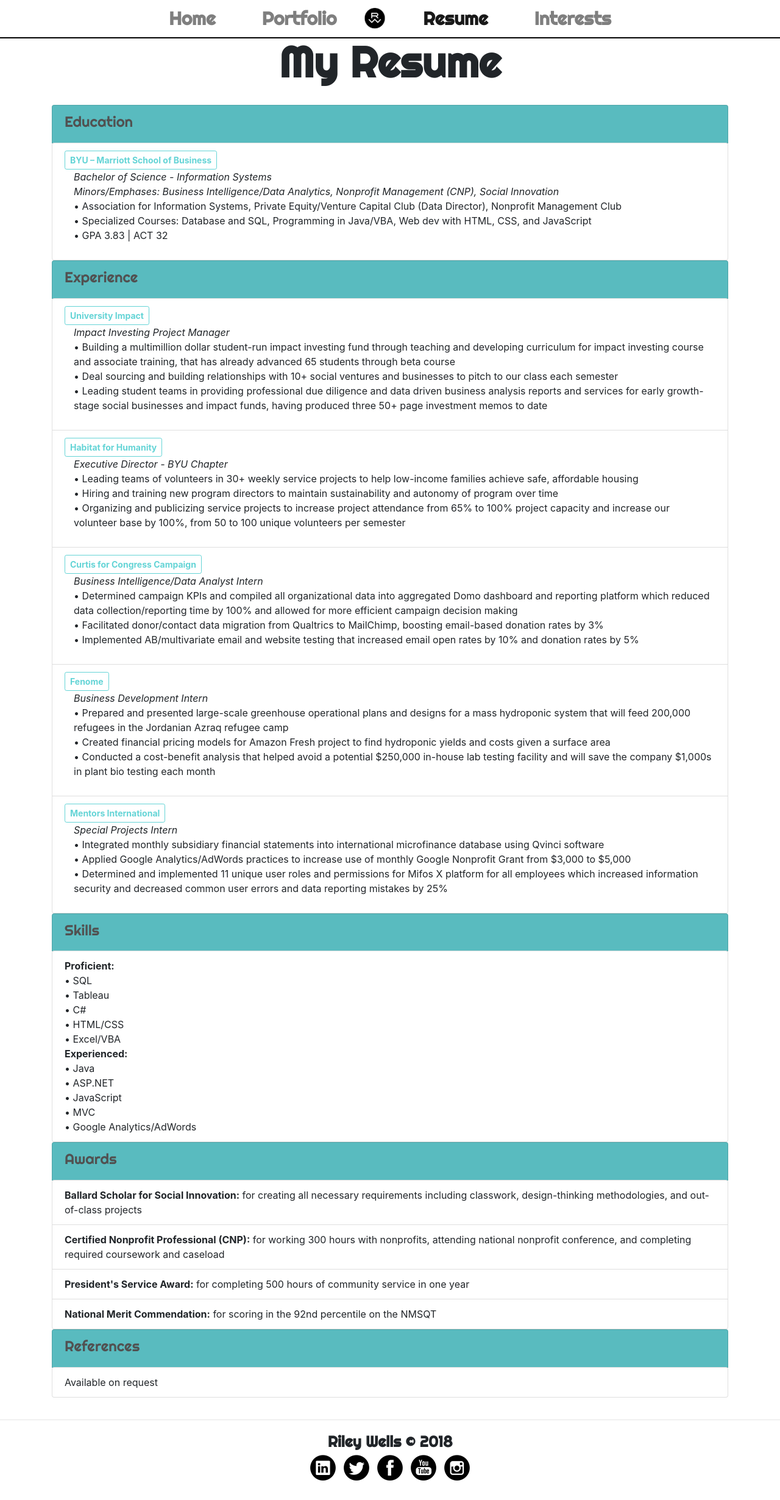
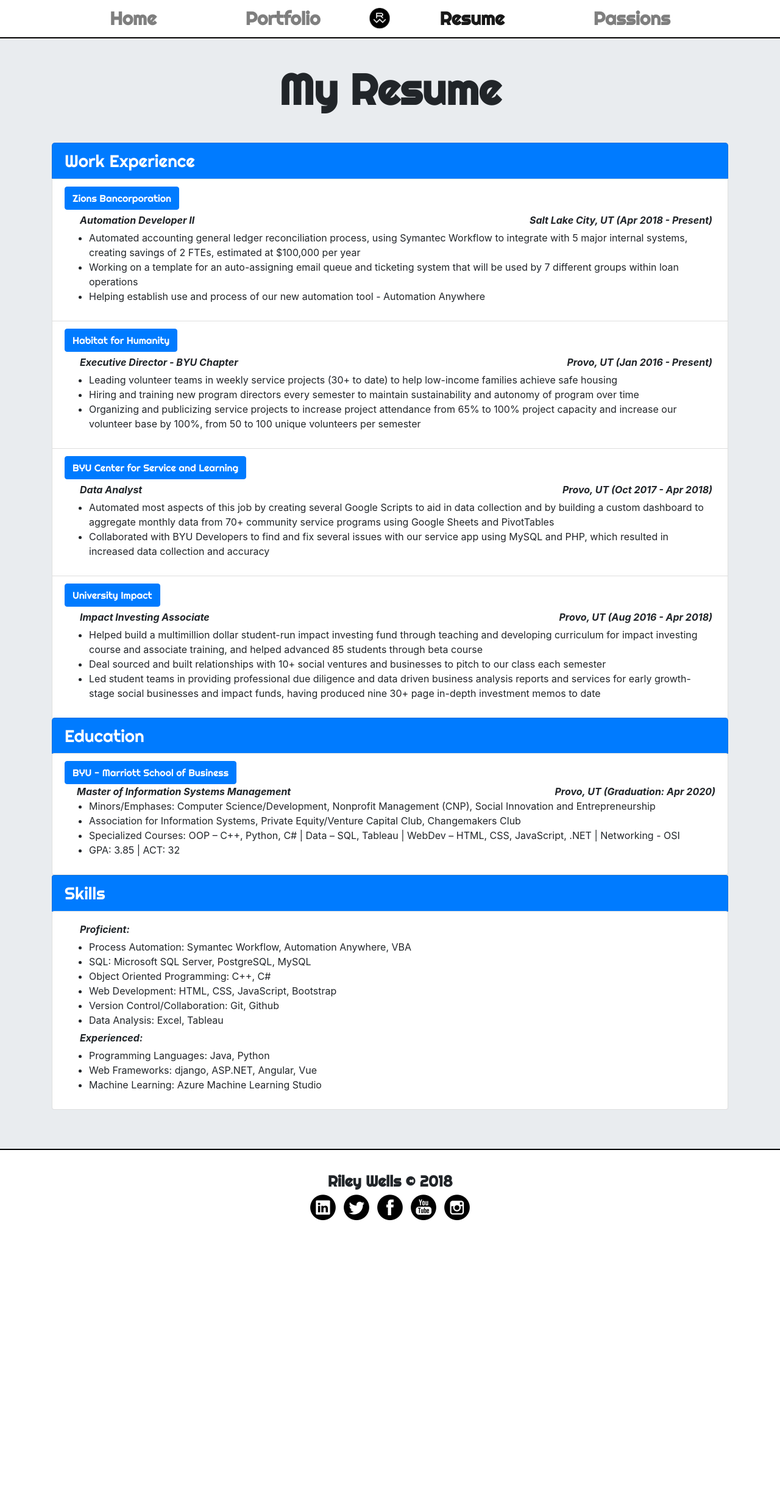
Before and after one commit to rileymorganwells/rileymorganwells.github.io, a plain HTML site: page resume.html in a window 1280 px wide. Shown: the whole page at 61% size. After the commit the page ends 2033 px from the top, so only its background shows below. Drawn offline with nearby package versions, Linux system fonts and the light colour scheme.

Commit message:
Made major theme changes, implemented much more Bootstrap, added more mobile repsonive-ness

```diff
--- a/resume.html
+++ b/resume.html
@@ -4,7 +4,7 @@
     <!-- Required meta tags -->
     <meta charset="utf-8">
     <meta name="viewport" content="width=device-width, initial-scale=1, shrink-to-fit=no">
-    <title>Riley Wells | Resume</title>
+    <title>Riley Wells | Resume </title>
     <link rel="shortcut icon" type="favicon.ico" href="favicon.ico"/>
     <!-- CSS Links: Bootstrap, Google Fonts, and custom CSS -->
     <link rel="stylesheet" href="https://maxcdn.bootstrapcdn.com/bootstrap/4.0.0/css/bootstrap.min.css" integrity="sha384-Gn5384xqQ1aoWXA+058RXPxPg6fy4IWvTNh0E263XmFcJlSAwiGgFAW/dAiS6JXm" crossorigin="anonymous">
@@ -14,20 +14,19 @@
   </head>
   <body>
     <nav id="mynav" class="navbar navbar-expand-lg navbar-light fixed-top">
-      <div class="container">
-      <button class="navbar-toggler" type="button" data-toggle="collapse" data-target="#navbarsExampleDefault" aria-controls="navbarsExampleDefault" aria-expanded="false" aria-label="Toggle navigation">
-        <span class="navbar-toggler-icon"></span>
+      <div class="container" id="nav-container">
+          <button class="navbar-toggler" type="button" data-toggle="collapse" data-target="#navbarTogglerDemo02" aria-controls="navbarTogglerDemo02" aria-expanded="false" aria-label="Toggle navigation">        <span class="navbar-toggler-icon"></span>
       </button>
-      <div class="collapse navbar-collapse" id="navbarsExampleDefault">
+      <div class="collapse navbar-collapse" id="navbarTogglerDemo02">
         <ul class="navbar-nav mx-auto">
-          <li class="nav-item">
+          <li class="nav-items">
             <a class="nav-link" href="index.html">Home</a>
           </li>
           <li class="nav-item">
             <a class="nav-link" href="portfolio.html">Portfolio</a>
           </li>
-          <li class="nav-item" id='brand'>
-              <a class="navbar-brand" href="index.html">
+          <li class="nav-item" id="brand">
+              <a class="navbar-brand mx-auto" href="index.html">
                   <img class="brand-pic" alt="Brand" src="images/brandimage.png">
               </a>
           </li>
@@ -35,150 +34,114 @@
             <a class="nav-link" href="#">Resume</a>
           </li>
           <li class="nav-item">
-            <a class="nav-link" href="interests.html">Interests</a>
+            <a class="nav-link" href="passions.html">Passions</a>
           </li>
+          <!-- <li class="nav-item">
+            <a class="nav-link" href="contact.html">Contact</a>
+          </li> -->
         </ul>
       </div>
       </div>
     </nav>
 
-    <div class="page-header">
-      <h1 style="text-align: center; padding-bottom: 20px">My Resume</h1>
-    </div>
+  <div class="jumbotron" id='portfolio-jumbo'>
+    <div class="container">
+    <h1 class='text-center page-header'>My Resume</h1>
+      <h3 class="list-group-item-heading bg-primary list-group-item">Work Experience</h3>
+      <div class="list-group-item">
+        <a href="http://www.zionsbancorporation.com/" target="_blank" class="btn btn-primary btn-resume">
+          Zions Bancorporation
+        </a>
+        <p class="p-resume">
+          <ul>
+            <li class="li-position">Automation Developer II<span class="float-right">Salt Lake City, UT (Apr 2018 - Present)</span></li>
+            <li>Automated accounting general ledger reconciliation process, using Symantec Workflow to integrate with 5 major internal systems, creating savings of 2 FTEs, estimated at $100,000 per year</li>
+            <li>Working on a template for an auto-assigning email queue and ticketing system that will be used by 7 different groups within loan operations</li>
+            <li>Helping establish use and process of our new automation tool - Automation Anywhere</li>
+          </ul>
+        </p>
+      </div>
+      <div class="list-group-item">
+        <a href="https://instagram.com/byuhabitat" target="_blank" class="btn btn-primary btn-resume">
+          Habitat for Humanity
+        </a>
+        <p class="p-resume">
+          <ul>
+            <li class="li-position">Executive Director - BYU Chapter<span class="float-right">Provo, UT (Jan 2016 - Present)</span></li>
+            <li>Leading volunteer teams in weekly service projects (30+ to date) to help low-income families achieve safe housing</li>
+            <li>Hiring and training new program directors every semester to maintain sustainability and autonomy of program over time</li>
+            <li>Organizing and publicizing service projects to increase project attendance from 65% to 100% project capacity and increase our volunteer base by 100%, from 50 to 100 unique volunteers per semester</li>
+          </ul>
+        </p>
+      </div>
+      <div class="list-group-item">
+        <a href="https://yserve.byu.edu" target="_blank" class="btn btn-primary btn-resume">
+          BYU Center for Service and Learning
+        </a>
+        <p class="p-resume">
+          <ul>
+            <li class="li-position">Data Analyst<span class="float-right">Provo, UT (Oct 2017 - Apr 2018)</span></li>
+            <li>Automated most aspects of this job by creating several Google Scripts to aid in data collection and by building a custom dashboard to aggregate monthly data from 70+ community service programs using Google Sheets and PivotTables</li>
+            <li>Collaborated with BYU Developers to find and fix several issues with our service app using MySQL and PHP, which resulted in increased data collection and accuracy</li>
+          </ul>
+        </p>
+      </div>
+      <div class="list-group-item">
+        <a href="https://uimpact.vc" target="_blank" class="btn btn-primary btn-resume">
+          University Impact
+        </a>
+        <p class="p-resume">
+          <ul>
+            <li class="li-position">Impact Investing Associate<span class="float-right">Provo, UT (Aug 2016 - Apr 2018)</span></li>
+            <li>Helped build a multimillion dollar student-run impact investing fund through teaching and developing curriculum for impact investing course and associate training, and helped advanced 85 students through beta course</li>
+            <li>Deal sourced and built relationships with 10+ social ventures and businesses to pitch to our class each semester</li>
+            <li>Led student teams in providing professional due diligence and data driven business analysis reports and services for early growth-stage social businesses and impact funds, having produced nine 30+ page in-depth investment memos to date</li>
+          </ul>
+        </p>
+      </div>
 
-  <div class="container">
-    <div class="list-group">
-      <a id="list-group-item" class="list-group-item">
-          <h4 class="list-group-item-heading">Education</h4>
-      </a>
-        <div class="list-group">
-          <div class="list-group-item">
-            <a href="https://marriottschool.byu.edu" target="_blank" id="btn-port-outline" class="btn btn-outline-primary btn-sm">
-              BYU – Marriott School of Business
-            </a>
-            <p style="padding-left: 15px;">
-              <i>Bachelor of Science - Information Systems</br>Minors/Emphases:
-                Business Intelligence/Data Analytics, Nonprofit Management (CNP), Social Innovation</i></br>
-                •	Association for Information Systems, Private Equity/Venture Capital Club (Data Director), Nonprofit Management Club</br>
-                •	Specialized Courses: Database and SQL, Programming in Java/VBA, Web dev with HTML, CSS, and JavaScript</br>
-                •	GPA 3.83 | ACT 32
-            </p>
-          </div>
+      <h3 class="list-group-item-heading list-group-item bg-primary">Education</h3>
+      <div class="list-group">
+        <div class="list-group-item">
+          <a href="https://mism.byu.edu" target="_blank" class="btn btn-primary btn-resume">
+            BYU - Marriott School of Business
+          </a>
+          <p class="p-resume">
+            <ul>
+              <li class="li-education">Master of Information Systems Management<span class="float-right">Provo, UT (Graduation: Apr 2020)</span></li>
+              <li>Minors/Emphases: Computer Science/Development, Nonprofit Management (CNP), Social Innovation and Entrepreneurship</li>
+              <li>Association for Information Systems, Private Equity/Venture Capital Club, Changemakers Club</li>
+              <li>Specialized Courses: OOP – C++, Python, C# | Data – SQL, Tableau | WebDev – HTML, CSS, JavaScript, .NET | Networking - OSI</li>
+              <li>GPA: 3.85 | ACT: 32</li>
+            </ul>
+          </p>
         </div>
-    </div>
+      </div>
 
     <div class="list-group">
-        <a id="list-group-item" class="list-group-item">
-            <h4 class="list-group-item-heading">Experience</h4>
-        </a>
-        <div class="list-group">
-          <div class="list-group-item">
-            <a href="https://universityimpact.com" target="_blank" id="btn-port-outline" class="btn btn-outline-primary btn-sm">
-              University Impact
-            </a>
-            <p style="padding-left: 15px;">
-              <i>Impact Investing Project Manager</i></br>
-              •	Building a multimillion dollar student-run impact investing fund through teaching and developing curriculum for impact investing course and associate training, that has already advanced 65 students through beta course</br>
-              •	Deal sourcing and building relationships with 10+ social ventures and businesses to pitch to our class each semester</br>
-              •	Leading student teams in providing professional due diligence and data driven business analysis reports and services for early growth-stage social businesses and impact funds, having produced three 50+ page investment memos to date
-            </p>
-          </div>
-          <div class="list-group-item">
-            <a href="https://www.instagram.com/byuhabitat/" target="_blank" id="btn-port-outline" class="btn btn-outline-primary btn-sm">
-              Habitat for Humanity
-            </a>
-            <p style="padding-left: 15px;">
-              <i>Executive Director - BYU Chapter</i></br>
-              •	Leading teams of volunteers in 30+ weekly service projects to help low-income families achieve safe, affordable housing</br>
-              •	Hiring and training new program directors to maintain sustainability and autonomy of program over time</br>
-              •	Organizing and publicizing service projects to increase project attendance from 65% to 100% project capacity and increase our volunteer base by 100%, from 50 to 100 unique volunteers per semester
-            </p>
-          </div>
-          <div class="list-group-item">
-            <a href="https://johncurtis.org/" target="_blank" id="btn-port-outline" class="btn btn-outline-primary btn-sm">
-              Curtis for Congress Campaign
-            </a>
-            <p style="padding-left: 15px;">
-              <i>Business Intelligence/Data Analyst Intern</i></br>
-              •	Determined campaign KPIs and compiled all organizational data into aggregated Domo dashboard and reporting platform which reduced data collection/reporting time by 100% and allowed for more efficient campaign decision making</br>
-              •	Facilitated donor/contact data migration from Qualtrics to MailChimp, boosting email-based donation rates by 3%</br>
-              •	Implemented AB/multivariate email and website testing that increased email open rates by 10% and donation rates by 5%
-            </p>
-          </div>
-          <div class="list-group-item">
-            <a href="https://www.media.mit.edu/groups/open-agriculture-openag/overview/" target="_blank" id="btn-port-outline" class="btn btn-outline-primary btn-sm">
-              Fenome
-            </a>
-            <p style="padding-left: 15px;">
-              <i>Business Development Intern</i></br>
-              •	Prepared and presented large-scale greenhouse operational plans and designs for a mass hydroponic system that will feed 200,000 refugees in the Jordanian Azraq refugee camp</br>
-              •	Created financial pricing models for Amazon Fresh project to find hydroponic yields and costs given a surface area</br>
-              •	Conducted a cost-benefit analysis that helped avoid a potential $250,000 in-house lab testing facility and will save the company $1,000s in plant bio testing each month
-            </p>
-          </div>
-          <div class="list-group-item">
-            <a href="http://mentorsinternational.org/" target="_blank" id="btn-port-outline" class="btn btn-outline-primary btn-sm">
-              Mentors International
-            </a>
-            <p style="padding-left: 15px;">
-              <i>Special Projects Intern</i></br>
-              •	Integrated monthly subsidiary financial statements into international microfinance database using Qvinci software</br>
-              •	Applied Google Analytics/AdWords practices to increase use of monthly Google Nonprofit Grant from $3,000 to $5,000</br>
-              •	Determined and implemented 11 unique user roles and permissions for Mifos X platform for all employees which increased information security and decreased common user errors and data reporting mistakes by 25%
-            </p>
-          </div>
-        </div>
-    </div>
-
-    <div class="list-group">
-        <a id="list-group-item" class="list-group-item">
-            <h4 class="list-group-item-heading">Skills</h4>
-        </a>
+        <h3 class="list-group-item-heading list-group-item bg-primary">Skills</h3>
         <div class="list-group">
           <a class="list-group-item">
-            <b>Proficient:</b></br>
-            • SQL</br>
-            • Tableau</br>
-            • C#</br>
-            • HTML/CSS</br>
-            • Excel/VBA</br>
-            <b>Experienced:</b></br>
-            • Java</br>
-            • ASP.NET</br>
-            • JavaScript</br>
-            • MVC</br>
-            • Google Analytics/AdWords</br>
+            <ul>
+              <li class="li-position">Proficient:</li>
+              <li>Process Automation: Symantec Workflow, Automation Anywhere, VBA</li>
+              <li>SQL: Microsoft SQL Server, PostgreSQL, MySQL</li>
+              <li>Object Oriented Programming: C++, C#</li>
+              <li>Web Development: HTML, CSS, JavaScript, Bootstrap</li>
+              <li>Version Control/Collaboration: Git, Github</li>
+              <li>Data Analysis: Excel, Tableau</li>
+              <li class="li-position">Experienced:</li>
+              <li>Programming Languages: Java, Python</li>
+              <li>Web Frameworks: django, ASP.NET, Angular, Vue</li>
+              <li>Machine Learning: Azure Machine Learning Studio</li>
+            </ul>
           </a>
         </div>
     </div>
-
-    <div class="list-group">
-        <a id="list-group-item" class="list-group-item">
-            <h4 class="list-group-item-heading">Awards</h4>
-        </a>
-        <div class="list-group">
-          <a class="list-group-item"><b>Ballard Scholar for Social Innovation:</b> for creating all necessary requirements
-             including classwork, design-thinking methodologies, and out-of-class projects</a>
-          <a class="list-group-item"><b>Certified Nonprofit Professional (CNP):</b> for working 300 hours with nonprofits,
-             attending national nonprofit conference, and completing required coursework and caseload</a>
-          <a class="list-group-item"><b>President's Service Award:</b> for completing 500 hours of community service in one year</a>
-          <a class="list-group-item"><b>National Merit Commendation:</b> for scoring in the 92nd percentile on the NMSQT</a>
-        </div>
-    </div>
-
-    <div style="padding-bottom: 20px;" class="list-group">
-        <a id="list-group-item" class="list-group-item">
-            <h4 class="list-group-item-heading">References</h4>
-        </a>
-        <div class="list-group">
-          <a class="list-group-item">Available on request</a>
-        </div>
-    </div>
-
+  </div>
 </div>
 
 <footer id="footer">
-  <hr />
     <div class="container">
       <div>
         Riley Wells ©
--- a/styles/styles.css
+++ b/styles/styles.css
@@ -75,12 +75,6 @@ h3, h4 {
   font-weight: bold;
 }
 
-#list-group-item {
-  background-color: #59BBBF;
-  color: white;
-  font-weight: bold;
-}
-
 #iframe-goals {
   height: 615px;
   width: 1010px;
@@ -127,8 +121,8 @@ div.container {
 }
 
 a.nav-link {
-  margin-left: 30px;
-  margin-right: 30px;
+  margin-left: 65px;
+  margin-right: 65px;
   font-size: 30px;
 }
 
@@ -269,3 +263,38 @@ nav {
 body {
   display: none;
 }
+
+.page-header {
+  margin-top: 25px;
+  margin-bottom: 45px;
+}
+
+.list-group-item-heading {
+  color: white;
+  border-top-left-radius: 5px;
+  border-top-right-radius: 5px;
+}
+
+.btn-resume {
+  font-family: 'Righteous';
+}
+
+.p-resume {
+  padding-left: 15px;
+  margin-bottom: 0px;
+}
+
+.li-position {
+  font-weight: bold;
+  font-style: italic;
+  list-style: none;
+  margin-left: -20px;
+  padding: 5px;
+}
+
+.li-education {
+  font-weight: bold;
+  font-style: italic;
+  list-style: none;
+  margin-left: -20px;
+}
```
Also changed, not shown: index.html (+7 -10 lines), passions.html (renamed from interests.html, +18 -16 lines), portfolio.html (+42 -36 lines).
